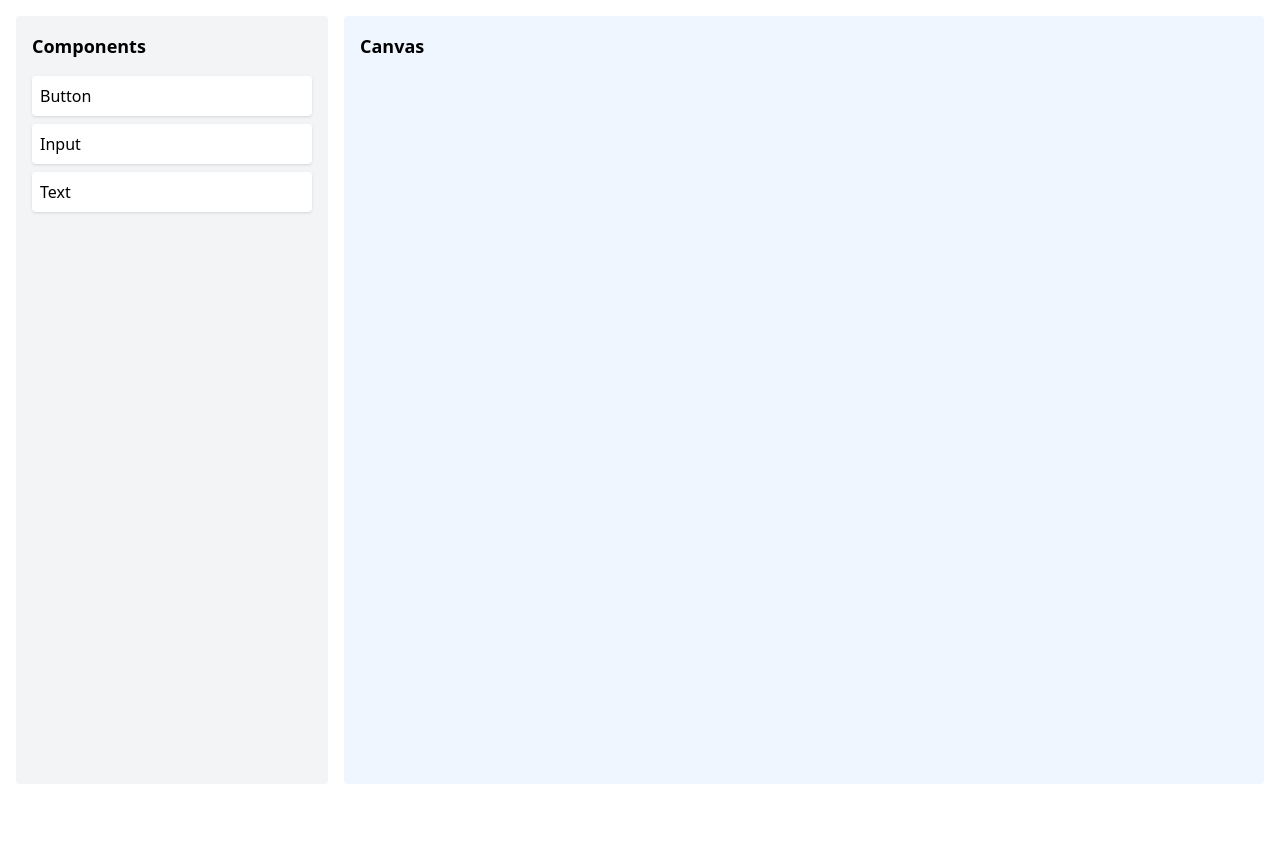
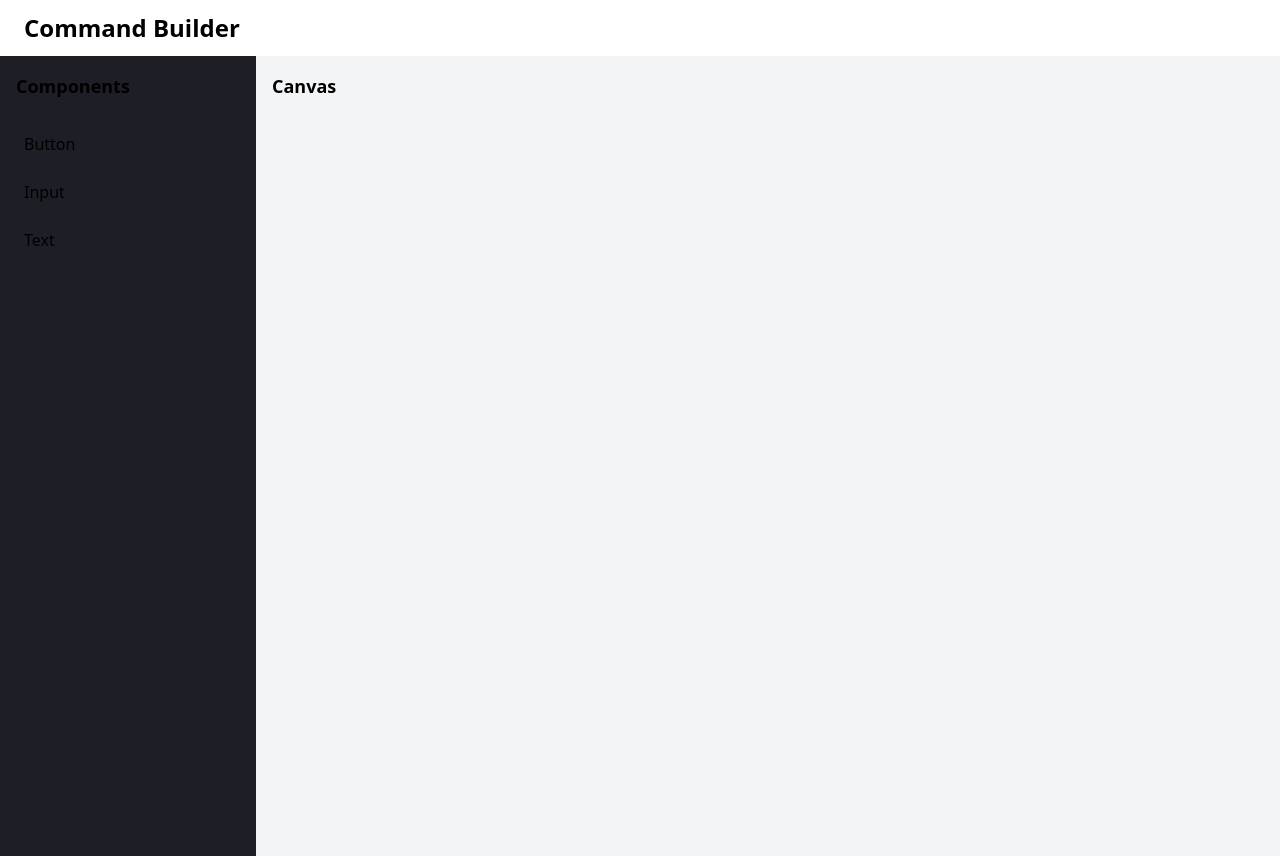
Before and after one commit to RNG21/Dissertation, a React (Vite) app in the folder frontend/: page /command_builder in a window 1280 px wide. Before the commit the page ends 800 px from the top, so only its background shows below. Built offline with nearby package versions, Linux system fonts and the light colour scheme.

Commit message:
feat: stickied connecting lines

```diff
--- a/frontend/src/App.tsx
+++ b/frontend/src/App.tsx
@@ -1,13 +1,24 @@
 import { BrowserRouter as Router, Routes, Route } from 'react-router-dom';
 import Home from './home';
-import CommandBuilder from './builder/DragDrop';
+import Asd from './builder/DragDrop';
+import CurvedLine from './builder/CurvedLine';
+
+const line = {
+    startX: 100,
+    startY: 100,
+    endX: 300,
+    endY: 200,
+};
 
 function App() {
+
+
     return (
         <Router>
             <Routes>
                 <Route path="/" element={<Home />} />
-                <Route path="/command_builder" element={<CommandBuilder />} />
+                <Route path="/command_builder" element={<Asd pageName='Command Builder' />} />
+                <Route path="/playground" element={<CurvedLine line={line} />} />
             </Routes>
         </Router>
     );
--- a/frontend/src/base/base.tsx
+++ b/frontend/src/base/base.tsx
@@ -55,7 +55,7 @@ const Base = ({ pageName, mainContent: MainContent, sidebarContent: SidebarConte
                 />
 
                 {/* Main page area */}
-                <div className="flex-1 flex flex-col bg-gray-100 dark:bg-zinc-800 z-10">
+                <div className="flex-1 bg-gray-100 dark:bg-zinc-800 z-10">
                     {MainContent}
                 </div>
             </div>
--- a/frontend/src/builder/Component.tsx
+++ b/frontend/src/builder/Component.tsx
@@ -8,7 +8,7 @@ interface ComponentProps {
 const Component = ({ comp, onDragStart }: ComponentProps) => {
     return (
         <div
-            className="p-2 mb-2 bg-white rounded shadow cursor-move"
+            className="hover:bg-[#3b3b47] transition-colors duration-200 p-2 rounded cursor-move"
             draggable
             onDragStart={onDragStart}
         >
--- /dev/null
+++ b/frontend/src/builder/CurvedLine.tsx
@@ -0,0 +1,26 @@
+import React from "react";
+import { ConnectingLine } from "../types";
+
+interface CurvedLineProps {
+    line: ConnectingLine
+}
+
+const CurvedLine: React.FC<CurvedLineProps> = ({ line }) => {
+    const { startX, startY, endX, endY } = line;
+    const offset = 100; // Control how far it stretches horizontally
+
+    const pathData = `
+        M ${startX} ${startY}
+        C ${startX + offset} ${startY},
+          ${endX - offset} ${endY},
+          ${endX} ${endY}
+    `;
+
+    return (
+        <svg style={{ position: "absolute", top: 0, left: 0, width: "100%", height: "100%", pointerEvents: "none" }}>
+            <path d={pathData} stroke="gray" fill="transparent" strokeWidth={2} />
+        </svg>
+    );
+};
+
+export default CurvedLine;
--- a/frontend/src/builder/DragDrop.tsx
+++ b/frontend/src/builder/DragDrop.tsx
@@ -1,83 +1,233 @@
-import React, { useState, useEffect } from 'react';
+import React, { useState, useRef } from 'react';
 
 import { DroppedComponent as DroppedComponent_ } from '../types';
 import componentsList from '../components.json';
 import Component from './Component';
 import DroppedComponent from './DroppedComponent';
+import CurvedLine from './CurvedLine';
+import Base from '../base/base';
 
-const DragDropArea: React.FC = () => {
+interface DragDropAreaProps {
+    pageName: string;
+}
+
+/** A permanent connection that keeps its endpoints stuck to the
+ *  components they were drawn between.
+ */
+interface StickyLine {
+    sourceId: string;
+    targetId: string;
+    sourceOffsetX: number;
+    sourceOffsetY: number;
+    targetOffsetX: number;
+    targetOffsetY: number;
+}
+
+/** A line that is being drawn right now (mouse is still held down). */
+interface TempLine {
+    sourceId: string;
+    sourceOffsetX: number;
+    sourceOffsetY: number;
+    endX: number;
+    endY: number;
+}
+
+const DragDropArea: React.FC<DragDropAreaProps> = ({ pageName }) => {
     const [droppedComponents, setDroppedComponents] = useState<DroppedComponent_[]>([]);
     const [draggingId, setDraggingId] = useState<string | null>(null);
 
-    // useEffect(() => {
-    //     console.log('dragid:', draggingId);
-    //     console.log('droppedComponents:', droppedComponents);
-    // }, [draggingId, droppedComponents]);
+    const [tempLine, setTempLine] = useState<TempLine | null>(null);
+    const [lines, setLines] = useState<StickyLine[]>([]);
+    const canvasRef = useRef<HTMLDivElement>(null);
+
+    /* --------------------  Helpers -------------------- */
+
+    const getCanvasCoords = (e: React.MouseEvent) => {
+        const rect = canvasRef.current!.getBoundingClientRect();
+        return { x: e.clientX - rect.left, y: e.clientY - rect.top };
+    };
+
+    /* --------------------  Dragging helpers -------------------- */
+
+    const startDragging = (id: string) => {
+        // Don’t begin dragging while drawing a connection
+        if (tempLine) return;
+        setDraggingId(id);
+    };
+
+    const endDragging = () => {
+        setDraggingId(null);
+    };
+
+    const dragComponent = (e: React.MouseEvent) => {
+        if (draggingId === null) return;
+        const { x, y } = getCanvasCoords(e);
+        setDroppedComponents(prev =>
+            prev.map(comp => (comp.id === draggingId ? { ...comp, x, y } : comp)),
+        );
+    };
+
+    /* --------------------  Connecting helpers -------------------- */
+
+    const startConnecting = (e: React.MouseEvent, compId: string) => {
+        e.stopPropagation();
+        // Do not start a connection while dragging
+        if (draggingId !== null) return;
+
+        const { x: startX, y: startY } = getCanvasCoords(e);
+        const sourceComp = droppedComponents.find(c => c.id === compId);
+        if (!sourceComp) return;
+
+        setTempLine({
+            sourceId: compId,
+            sourceOffsetX: startX - sourceComp.x,
+            sourceOffsetY: startY - sourceComp.y,
+            endX: startX,
+            endY: startY,
+        });
+    };
+
+    const updateTempLine = (e: React.MouseEvent) => {
+        if (!tempLine) return;
+        const { x: endX, y: endY } = getCanvasCoords(e);
+        setTempLine({ ...tempLine, endX, endY });
+    };
+
+    const endConnecting = (e: React.MouseEvent, targetId: string) => {
+        if (!tempLine) return;
+        e.stopPropagation();
+
+        const { x: endX, y: endY } = getCanvasCoords(e);
+        const targetComp = droppedComponents.find(c => c.id === targetId);
+        if (!targetComp) {
+            // released somewhere else – cancel connection
+            setTempLine(null);
+            return;
+        }
+
+        setLines(prev => [
+            ...prev,
+            {
+                sourceId: tempLine.sourceId,
+                targetId,
+                sourceOffsetX: tempLine.sourceOffsetX,
+                sourceOffsetY: tempLine.sourceOffsetY,
+                targetOffsetX: endX - targetComp.x,
+                targetOffsetY: endY - targetComp.y,
+            },
+        ]);
+
+        setTempLine(null);
+    };
+
+    /* --------------------  Canvas event handlers -------------------- */
+
+    const handleMouseMove = (e: React.MouseEvent) => {
+        // They should never both run on the same mouse move
+        if (draggingId !== null) {
+            dragComponent(e);
+        } else if (tempLine) {
+            updateTempLine(e);
+        }
+    };
+
+    const handleMouseUp = () => {
+        if (draggingId !== null) {
+            endDragging();
+        }
+    };
+
+    /* --------------------  Drag & Drop for component palette -------------------- */
 
     const handleDragStart = (e: React.DragEvent<HTMLDivElement>, component: any) => {
         e.dataTransfer.setData('component', JSON.stringify(component));
     };
 
-    const handleDrop = (e: React.DragEvent<HTMLDivElement>) => {
-        e.preventDefault();
+    const handleDrop = (e: React.DragEvent) => {
         const componentData = e.dataTransfer.getData('component');
         const component = JSON.parse(componentData);
+        // place component at mouse position within canvas
         const rect = (e.target as HTMLDivElement).getBoundingClientRect();
         const x = e.clientX - rect.left;
         const y = e.clientY - rect.top;
         setDroppedComponents(prev => [...prev, { ...component, id: prev.length, x, y }]);
     };
 
-    const handleDragOver = (e: React.DragEvent<HTMLDivElement>) => {
+    const handleDragOver = (e: React.DragEvent) => {
         e.preventDefault();
     };
 
-    const handleMouseDown = (id: string) => {
-        setDraggingId(id);
-    };
+    /* --------------------  Helpers for rendering lines -------------------- */
 
-    const handleMouseUp = () => {
-        setDraggingId(null);
-    };
+    const renderStickyLines = () =>
+        lines.map((line, idx) => {
+            const source = droppedComponents.find(c => c.id === line.sourceId);
+            const target = droppedComponents.find(c => c.id === line.targetId);
+            if (!source || !target) return null;
 
-    const handleMouseMove = (e: React.MouseEvent<HTMLDivElement, MouseEvent>) => {
-        if (draggingId !== null) {
-            const rect = (e.currentTarget as HTMLDivElement).getBoundingClientRect();
-            const x = e.clientX - rect.left;
-            const y = e.clientY - rect.top;
-            setDroppedComponents(prev =>
-                prev.map(comp =>
-                comp.id === draggingId ? { ...comp, x, y } : comp
-                )
+            const startX = source.x + line.sourceOffsetX;
+            const startY = source.y + line.sourceOffsetY;
+            const endX = target.x + line.targetOffsetX;
+            const endY = target.y + line.targetOffsetY;
+
+            return <CurvedLine key={idx} line={{ startX, startY, endX, endY }} />;
+        });
+
+    /* --------------------  Sidebar / Canvas layout -------------------- */
+
+    const sidebarContent = (
+        <>
+            <h2 className="text-lg font-bold mb-4">Components</h2>
+            {componentsList.map(comp => (
+                <Component key={comp.code_id} comp={comp} onDragStart={e => handleDragStart(e, comp)} />
+            ))}
+        </>
     );
-        }
-    };
 
-    return (
-        <div className="flex h-screen p-4 gap-4">
-            {/* Left Sidebar */}
-            <div className="w-1/4 bg-gray-100 p-4 rounded">
-                <h2 className="text-lg font-bold mb-4">Components</h2>
-                {componentsList.map((comp) => (
-                    <Component key={comp.code_id} comp={comp} onDragStart={(e) => handleDragStart(e, comp)}></Component>
-                ))}
-            </div>
-
-            {/* Drop Area */}
+    const mainContent = (
         <div
-                className="flex-1 bg-blue-50 p-4 rounded relative overflow-hidden"
+            ref={canvasRef}
+            className="flex-1 min-h-screen p-4 rounded relative overflow-hidden"
             onDrop={handleDrop}
             onDragOver={handleDragOver}
             onMouseMove={handleMouseMove}
             onMouseUp={handleMouseUp}
         >
-                <h2 className="text-lg font-bold mb-4">Canvas</h2>
-                {droppedComponents.map((comp) => (
-                    <DroppedComponent comp={comp} onMouseDown={() => handleMouseDown(comp.id)}></DroppedComponent>
+            <h2 className="dark:text-white text-lg font-bold mb-4">Canvas</h2>
+
+            {/* Render placed components */}
+            {droppedComponents.map(comp => (
+                <DroppedComponent
+                    key={comp.id}
+                    comp={comp}
+                    startDragging={() => startDragging(comp.id)}
+                    startConnecting={e => startConnecting(e, comp.id)}
+                    endConnecting={e => endConnecting(e, comp.id)}
+                />
             ))}
-            </div>
+
+            {/* Render permanent connections */}
+            {renderStickyLines()}
+
+            {/* Render the temporary line while connecting */}
+            {tempLine && (
+                <CurvedLine
+                    line={{
+                        startX:
+                            droppedComponents.find(c => c.id === tempLine.sourceId)!.x +
+                            tempLine.sourceOffsetX,
+                        startY:
+                            droppedComponents.find(c => c.id === tempLine.sourceId)!.y +
+                            tempLine.sourceOffsetY,
+                        endX: tempLine.endX,
+                        endY: tempLine.endY,
+                    }}
+                />
+            )}
         </div>
     );
+
+    return <Base pageName={pageName} mainContent={mainContent} sidebarContent={sidebarContent} />;
 };
 
 export default DragDropArea;
```
Also changed, not shown: frontend/src/builder/DroppedComponent.tsx (+28 -12 lines), frontend/src/builder/builder.css (added, +7 -0 lines), frontend/src/types.ts (+8 -0 lines). Lines whose indentation alone changed are shown as unchanged.
